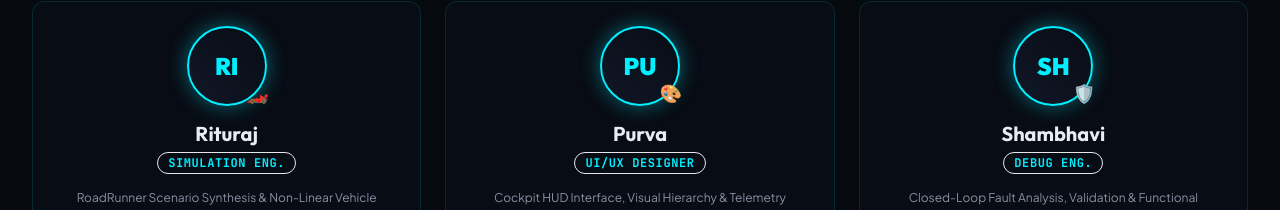
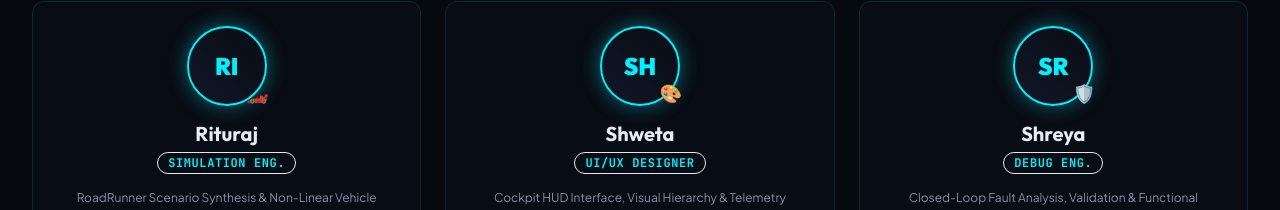
Before and after one commit to DakCamper123/raastaAI, a Next.js app: page /team in a window 1280 px wide. Shown: the part 661-871 px from the top of the page. Built offline with nearby package versions, Linux system fonts and the light colour scheme; no server answers.

Commit message:
fix: update team member names to Shweta and Shreya

```diff
--- a/src/data/team.ts
+++ b/src/data/team.ts
@@ -55,9 +55,9 @@ export const TEAM_MEMBERS: TeamMember[] = [
     badges: ['RoadRunner', 'Kinodynamics', 'Digital Twin'],
   },
   {
-    id: 'purva',
-    name: 'Purva',
-    initials: 'PU',
+    id: 'shweta',
+    name: 'Shweta',
+    initials: 'SH',
     role: 'UI/UX Designer',
     subTag: 'HUD Interface, Visual Hierarchy & Dashboard',
     focusArea: 'Cockpit HUD Interface, Visual Hierarchy & Telemetry Dashboard',
@@ -65,9 +65,9 @@ export const TEAM_MEMBERS: TeamMember[] = [
     badges: ['Cyber-HUD', 'Design System', 'Telemetry Viz'],
   },
   {
-    id: 'shambhavi',
-    name: 'Shambhavi',
-    initials: 'SH',
+    id: 'shreya',
+    name: 'Shreya',
+    initials: 'SR',
     role: 'Debug Eng.',
     subTag: 'Closed-Loop Validation & Fault Analysis',
     focusArea: 'Closed-Loop Fault Analysis, Validation & Functional Safety',
```
Also changed, not shown: 1 other file (tests, documents, lock files or other folders).
